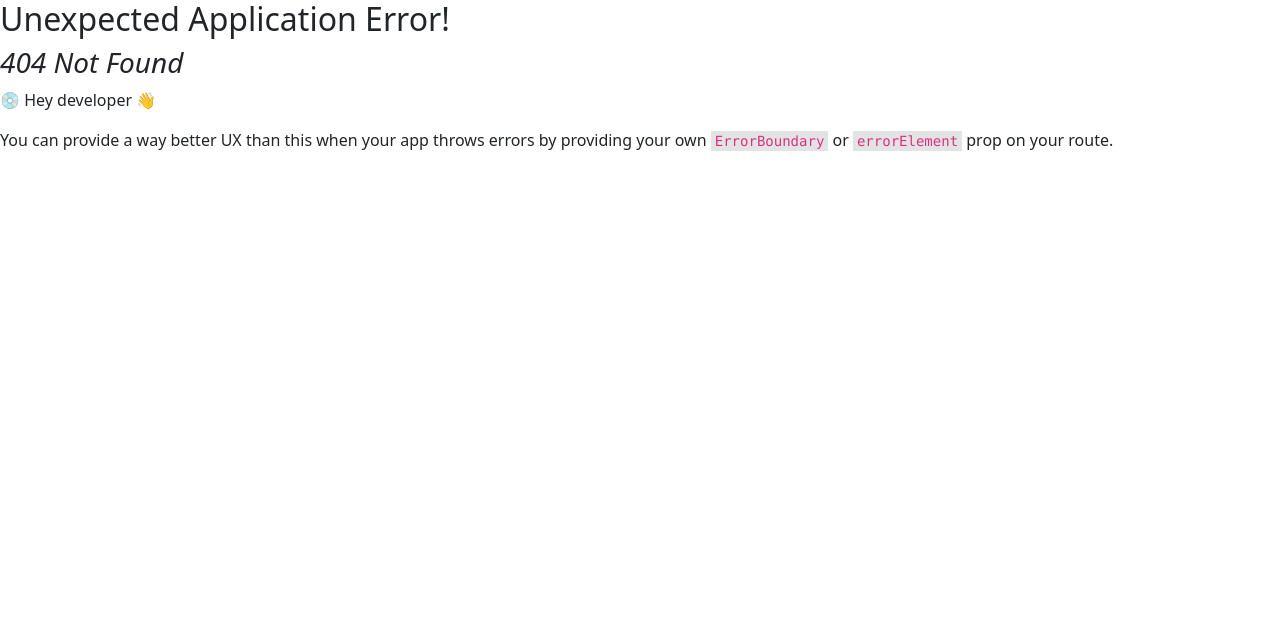
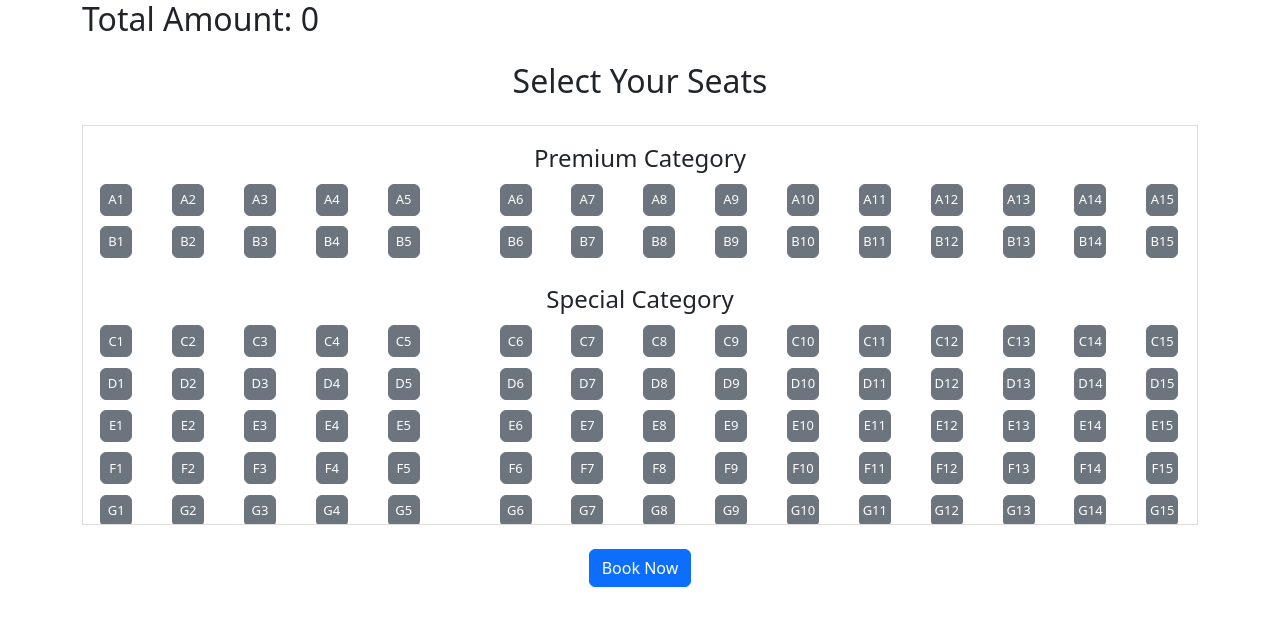
Before and after one commit to thetrickuser/movie-booking-app, a React (Vite) app: page /booking in a window 1280 px wide. Before the commit this address had no page. Shown: the top 626 px of the page. Built offline with nearby package versions, Linux system fonts and the light colour scheme.

Commit message:
seat layout designed

```diff
--- /dev/null
+++ b/src/components/SeatLayout.css
@@ -0,0 +1,16 @@
+.scrollable-container {
+    max-height: 400px; /* Adjust the height as needed */
+    overflow-y: auto;
+    overflow-x: auto;
+    border: 1px solid #ddd;
+    padding: 10px;
+  }
+
+  .seat-button {
+    width: 2rem;
+    height: 2rem;
+    margin: 0.2rem;
+    text-align: center;
+    padding: 0;
+    font-size: small;
+  }
--- /dev/null
+++ b/src/components/SeatLayout.jsx
@@ -0,0 +1,122 @@
+import React, { useState } from "react";
+import { Container, Row, Col, Button, Modal } from "react-bootstrap";
+import "bootstrap/dist/css/bootstrap.min.css";
+import "./SeatLayout.css"; // Import the CSS file
+
+const generateSeats = () => {
+  const rows = "ABCDEFGHIJK";
+  const seats = [];
+  let price = 0;
+  for (let i = 0; i < rows.length; i++) {
+    const row = [];
+    if (i < 2) {
+      price = 400;
+    } else if (i >= 2 && i < 7) {
+      price = 200;
+    } else {
+      price = 100;
+    }
+    for (let j = 1; j <= 15; j++) {
+      const seatNumber = `${rows[i]}${j}`;
+      row.push({ seatNumber, price });
+    }
+    seats.push(row);
+  }
+  return seats;
+};
+
+const SeatLayout = () => {
+  const [selectedSeats, setSelectedSeats] = useState([]);
+  const [bookingAmount, setBookingAmount] = useState(0);
+  const [showModal, setShowModal] = useState(false);
+
+  const seats = generateSeats();
+
+  const handleSeatClick = (seat) => {
+    if (selectedSeats.includes(seat.seatNumber)) {
+      setSelectedSeats(selectedSeats.filter((s) => s !== seat.seatNumber));
+      setBookingAmount(bookingAmount - seat.price);
+    } else {
+      setSelectedSeats([...selectedSeats, seat.seatNumber]);
+      setBookingAmount(bookingAmount + seat.price);
+    }
+  };
+
+  const handleBook = () => {
+    setShowModal(true);
+  };
+
+  const handleProceed = () => {
+    // Add your logic here to proceed with the booking
+    console.log("Proceed to book clicked");
+    setShowModal(false);
+  };
+
+  const renderRow = (row, rowIndex) => (
+    <Row key={rowIndex} className="justify-content-center mb-1 flex-nowrap">
+      {row.map((seat, seatIndex) => (
+        <React.Fragment key={seat.seatNumber}>
+          {seatIndex === 5 && <Col xs="auto" className="mx-2"></Col>}
+          <Col className="mx-1">
+            <Button
+              className="seat-button"
+              variant={
+                selectedSeats.includes(seat.seatNumber)
+                  ? "success"
+                  : "secondary"
+              }
+              onClick={() => handleSeatClick(seat)}
+            >
+              {seat.seatNumber}
+            </Button>
+          </Col>
+        </React.Fragment>
+      ))}
+    </Row>
+  );
+
+  return (
+    <React.Fragment>
+      <Container>
+        <h2>Total Amount: {bookingAmount}</h2>
+        <h2 className="text-center my-4">Select Your Seats</h2>
+        <div className="scrollable-container position-relative">
+          <h4 className="text-center my-2">Premium Category</h4>
+          {seats.slice(0, 2).map((row, rowIndex) => renderRow(row, rowIndex))}
+          <div className="my-4"></div>
+          <h4 className="text-center my-2">Special Category</h4>
+          {seats
+            .slice(2, 7)
+            .map((row, rowIndex) => renderRow(row, rowIndex + 4))}
+          <div className="my-4"></div>
+          <h4 className="text-center my-2">General Category</h4>
+          {seats.slice(7).map((row, rowIndex) => renderRow(row, rowIndex + 8))}
+        </div>
+        <div className="text-center mt-4">
+          <Button variant="primary" onClick={handleBook}>
+            Book Now
+          </Button>
+        </div>
+      </Container>
+      <Modal show={showModal} onHide={() => setShowModal(false)}>
+        <Modal.Header closeButton>
+          <Modal.Title>Booking Summary</Modal.Title>
+        </Modal.Header>
+        <Modal.Body>
+          <p>Selected Seats: {selectedSeats.join(", ")}</p>
+          <p>Total Booking Amount: {bookingAmount}</p>
+        </Modal.Body>
+        <Modal.Footer>
+          <Button variant="secondary" onClick={() => setShowModal(false)}>
+            Cancel
+          </Button>
+          <Button variant="primary" onClick={handleProceed}>
+            Proceed to Book
+          </Button>
+        </Modal.Footer>
+      </Modal>
+    </React.Fragment>
+  );
+};
+
+export default SeatLayout;
--- a/src/logic/loginThunk.js
+++ b/src/logic/loginThunk.js
@@ -1,11 +1,13 @@
 import { createAsyncThunk } from "@reduxjs/toolkit"
 import axios from "axios"
+
+const loginUrl = import.meta.env.VITE_BACKEND_URL + "/users/login";
 
 export const loginUser = createAsyncThunk(
     'auth/loginUser',
     async (credentials, { rejectWithValue }) => {
         try {
-            const response = await axios.post('/api/v1/login', credentials);
+            const response = await axios.post(loginUrl, credentials);
             return response.data;
         } catch (error) {
             return rejectWithValue(error.response.data);
--- /dev/null
+++ b/src/pages/Booking.jsx
@@ -0,0 +1,9 @@
+import SeatLayout from "../components/SeatLayout"
+
+const Booking = () => {
+  return (
+    <div><SeatLayout/></div>
+  )
+}
+
+export default Booking
--- a/src/pages/Home.jsx
+++ b/src/pages/Home.jsx
@@ -1,4 +1,3 @@
-import React from 'react'
 import Hero from "../components/Hero"
 
 const Home = () => {
--- a/src/pages/Login.jsx
+++ b/src/pages/Login.jsx
@@ -1,18 +1,17 @@
-import React from "react";
 import { Form, Button, Card } from "react-bootstrap";
-import { useDispatch, useSelector } from "react-redux";
+import { useDispatch } from "react-redux";
 import { Link } from "react-router-dom";
 import { Formik } from "formik";
 import { loginUser } from "../logic/loginThunk";
+import { object, string } from "yup";
 
-// const loginSchema = object({
-//   email: string().required(),
-//   password: string().min(6, "Password must be atleast 6 letters").required(),
-// });
+const loginSchema = object({
+  email: string().required(),
+  password: string().min(6, "Password must be atleast 6 letters").required(),
+});
 
 const Login = () => {
   const dispatch = useDispatch();
-//   const { userDetails, userType } = useSelector((state) => state.auth);
   return (
     <Card style={{ maxWidth: "400px", margin: "auto", padding: "20px" }}>
       <Card.Body>
@@ -24,11 +23,11 @@ const Login = () => {
           }}
           validationSchema={loginSchema}
           onSubmit={(values) => {
-            console.log({ ...values, userType });
-            dispatch(loginUser({ ...values, userType }));
+            console.log({ ...values });
+            dispatch(loginUser({ ...values }));
           }}
         >
-          {({ values, errors, handleChange, handleSubmit }) => (
+          {({ values, handleChange, handleSubmit }) => (
             <Form onSubmit={handleSubmit}>
               <Form.Group controlId="email">
                 <Form.Label>Email ID</Form.Label>
--- a/src/pages/Movie.jsx
+++ b/src/pages/Movie.jsx
@@ -1,7 +1,7 @@
 import { useEffect, useState } from "react";
 import { Card, Container, Row, Col, Button } from "react-bootstrap";
 import { useDispatch } from "react-redux";
-import { useParams } from "react-router-dom";
+import { useNavigate, useParams } from "react-router-dom";
 import { getMovieById } from "../logic/movieThunk";
 
 const basicImagePath = import.meta.env.VITE_MOVIES_POSTER_IMAGE_BASIC_PATH
@@ -9,6 +9,7 @@ const basicImagePath = import.meta.env.VITE_MOVIES_POSTER_IMAGE_BASIC_PATH
 const Movie = () => {
   const {id} = useParams();
   const dispatch = useDispatch()
+  const navigate = useNavigate()
   const [duration, setDuration] = useState({})
   const [movie, setMovie] = useState(null);
 
@@ -28,7 +29,7 @@ const Movie = () => {
   }, [dispatch, id]);
 
   const handleBookTicket = () => {
-    console.log("booking ticket")
+    navigate("/booking")
   }
 
   if (!movie) {
--- a/src/pages/Register.jsx
+++ b/src/pages/Register.jsx
@@ -15,8 +15,7 @@ const registerSchema = object({
 
 const Register = () => {
   const dispatch = useDispatch();
-  const { userType } = useSelector((state) => state.auth);
-  const { registrationSuccess, error } = useSelector((state) => state.auth);
+  const { userType, registrationSuccess, error } = useSelector((state) => state.auth);
   const [showSuccessModal, setShowSuccessModal] = useState(false);
   const [showErrorModal, setShowErrorModal] = useState(false);
   const navigate = useNavigate();
--- a/src/pages/VendorHome.jsx
+++ b/src/pages/VendorHome.jsx
@@ -1,7 +1,49 @@
-import React from 'react'
+import { Container, Button, Card, Row, Col } from 'react-bootstrap';
+import Header from '../components/Header';
+import { useSelector } from 'react-redux';
+
+const basicImagePath = import.meta.env.VITE_MOVIES_POSTER_IMAGE_BASIC_PATH
 
 const VendorHome = () => {
-  return <dev>Home</dev>
-}
+  // const events = [
+  //   { id: 1, title: 'React Workshop', date: '2024-09-15', description: 'Learn the basics of React.' },
+  //   { id: 2, title: 'Spring Boot Seminar', date: '2024-09-20', description: 'Deep dive into Spring Boot.' },
+  //   { id: 3, title: 'JavaScript Conference', date: '2024-10-05', description: 'Explore the latest in JavaScript.' },
+  // ];
 
-export default VendorHome
+  const allMovies = useSelector(state => state.movie.moviesData)
+  const events = allMovies.slice(0,5)
+
+  return (
+    <>
+      <Header/>
+
+      <Container fluid className="bg-light p-5 text-center">
+        <h1>Welcome to Event Manager</h1>
+        <p>Manage and organize your events seamlessly.</p>
+        <Button variant="primary" href="#events">View Events</Button>
+      </Container>
+
+      <Container>
+        <h2 className="my-4">Upcoming Events</h2>
+        <Row>
+          {events.map(event => (
+            <Col key={event.id} md={4} className="mb-4">
+              <Card>
+                <Card.Img variant="top" src={`${basicImagePath}${event.poster_path}`} alt={event.title} />
+                <Card.Body>
+                  <Card.Title>{event.title}</Card.Title>
+                </Card.Body>
+                <Card.Footer>
+                  <Button>Create Shows</Button>
+                </Card.Footer>
+              </Card>
+            </Col>
+          ))}
+        </Row>
+      </Container>
+    </>
+  );
+};
+
+export default VendorHome;
--- a/src/store/movieSlice.js
+++ b/src/store/movieSlice.js
@@ -2,7 +2,7 @@ import { createSlice } from "@reduxjs/toolkit";
 import { getAllMovies } from "../logic/movieThunk";
 
 const initialState = {
-  moviesData: [],
+  moviesData: JSON.parse(localStorage.getItem('moviesData')),
   loading: false,
   error: null,
 };
@@ -18,6 +18,7 @@ export const movieSlice = createSlice({
       .addCase(getAllMovies.fulfilled, (state, action) => {
         state.loading = false;
         state.moviesData = action.payload;
+        localStorage.setItem("moviesData", JSON.stringify(state.moviesData))
       })
       .addCase(getAllMovies.rejected, (state, action) => {
         state.loading = false;
```
Also changed, not shown: src/main.jsx (+10 -1 lines).
